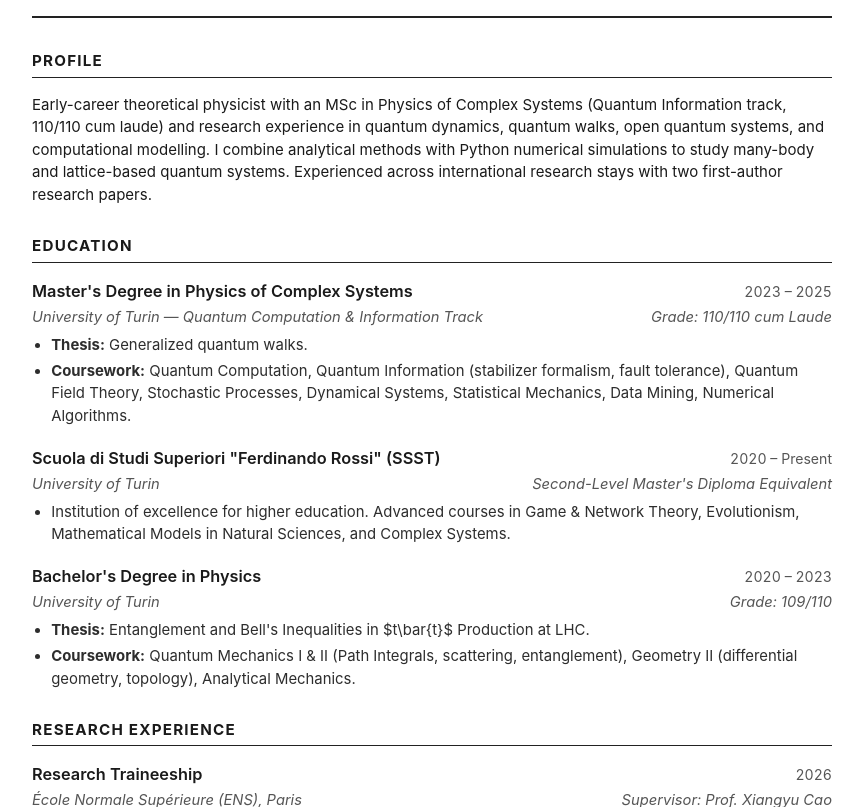
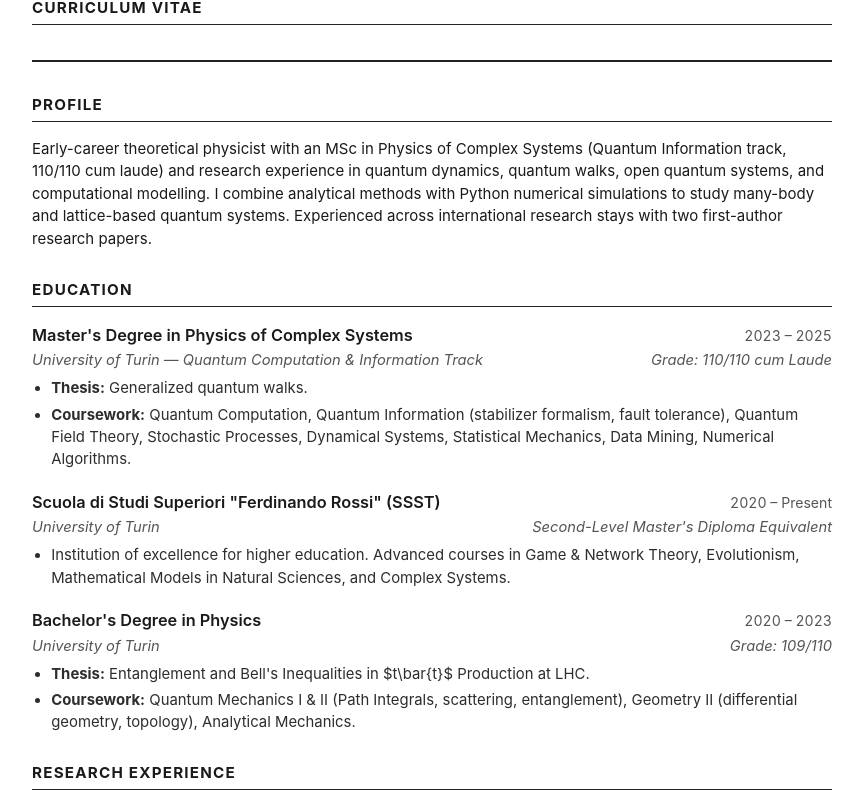
Before and after one commit to piergiorgioferraro/piergiorgioferraro.github.io, a plain HTML site: page index.html in a window 1280 px wide. Shown: the part 99-906 px from the top of the page, without its empty margins (208-1071 px from the left). Drawn offline with nearby package versions, Linux system fonts and the light colour scheme.

Commit message:
Update index.html

```diff
--- a/index.html
+++ b/index.html
@@ -1,3 +1,4 @@
+
 <!DOCTYPE html>
 <html lang="en">
 <head>
@@ -206,8 +207,7 @@
     <!-- HEADER -->
     <header>
         <h1>Piergiorgio Ferraro</h1>
-        <div class="contact-info">
-        </div>
+        <h2> Curriculum Vitae</h2>
     </header>
 
     <!-- PROFILE -->
```
